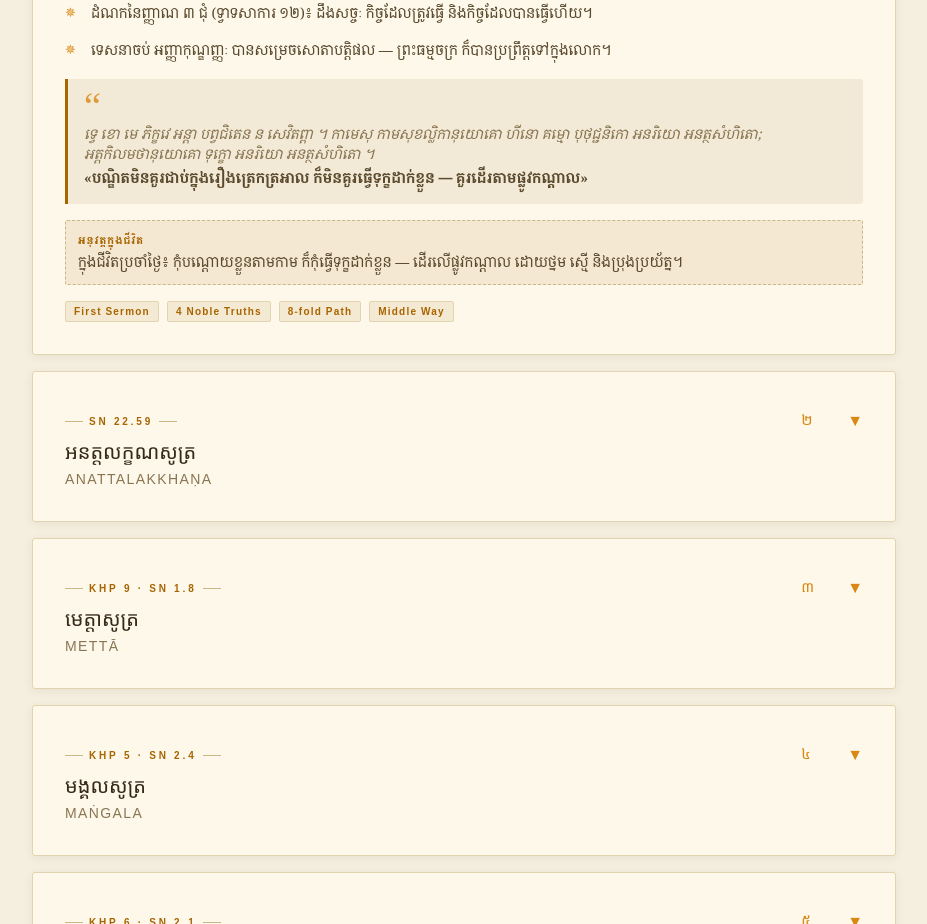
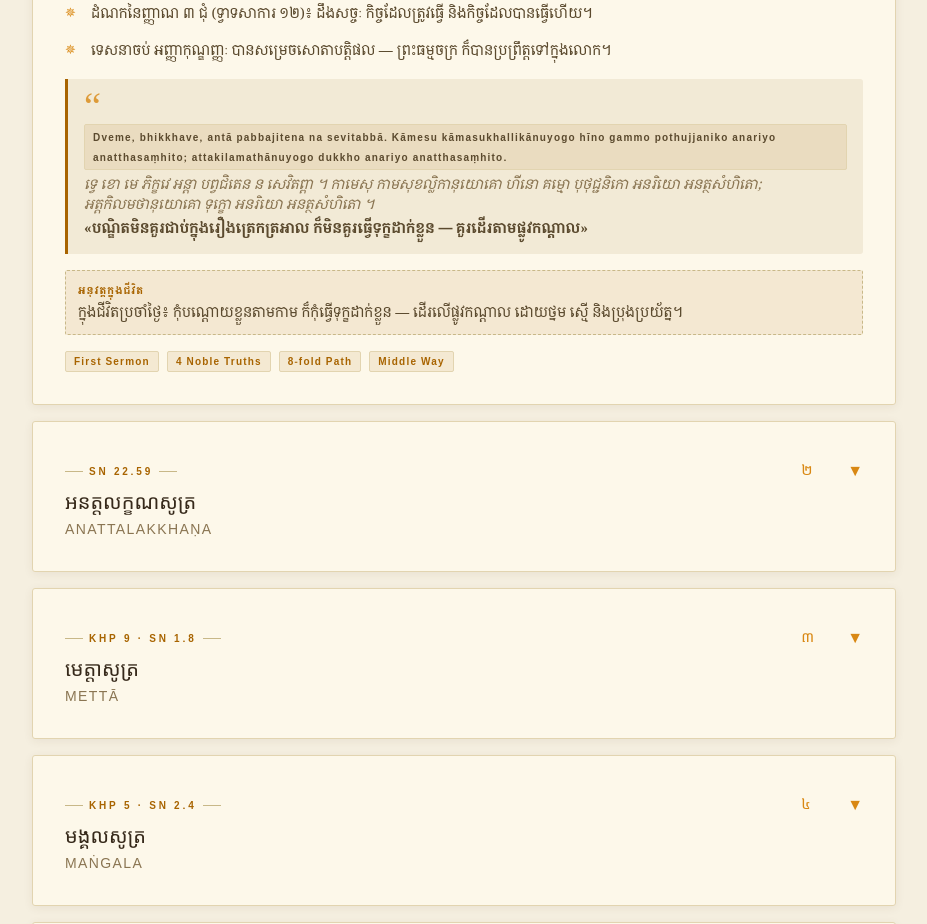
Before and after one commit to NgoytryLyhuor/buddha-dhamma, a Vue app: page /suttas in a window 1280 px wide. Shown: the part 1400-2324 px from the top of the page, without its empty margins (176-1103 px from the left). Built offline with nearby package versions, Linux system fonts and the light colour scheme; a web font is replaced by a local one.

Commit message:
feat: add accurate Roman-script Pali verses to Suttas tab

```diff
--- a/src/views/SuttasView.vue
+++ b/src/views/SuttasView.vue
@@ -62,7 +62,8 @@
           </ul>
 
           <div class="verse-box p-4 mt-4">
-            <p v-if="s.raw" class="text-sm italic" :style="{ color: 'var(--ink-muted)' }">{{ s.raw }}</p>
+            <p v-if="s.pali" class="paali text-sm" :style="{ color: 'var(--ink-soft)' }">{{ s.pali }}</p>
+            <p v-if="s.raw" class="text-sm italic mt-1" :style="{ color: 'var(--ink-muted)' }">{{ s.raw }}</p>
             <p class="text-sm mt-1 font-bold" :style="{ color: 'var(--ink-soft)' }">{{ t(s.kmVerse, s.enVerse) }}</p>
           </div>
 
@@ -118,6 +119,7 @@ const suttas = [
       { km: 'ទេសនាចប់ អញ្ញាកុណ្ឌញ្ញៈ បានសម្រេចសោតាបត្តិផល — ព្រះធម្មចក្រ ក៏បានប្រព្រឹត្តទៅក្នុងលោក។', en: 'At the end, Kondañña attained stream-entry — the wheel of Dhamma had been set rolling.' },
     ],
     raw: 'ទ្វេ ខោ មេ ភិក្ខវេ អន្តា បព្វជិតេន ន សេវិតព្ពា ។ កាមេសុ កាមសុខល្លិកានុយោគោ ហីនោ គម្មោ បុថុជ្ជនិកោ អនរិយោ អនត្ថសំហិតោ; អត្តកិលមថានុយោគោ ទុក្ខោ អនរិយោ អនត្ថសំហិតោ ។',
+    pali: 'Dveme, bhikkhave, antā pabbajitena na sevitabbā. Kāmesu kāmasukhallikānuyogo hīno gammo pothujjaniko anariyo anatthasaṃhito; attakilamathānuyogo dukkho anariyo anatthasaṃhito.',
     kmVerse: '«បណ្ឌិតមិនគួរជាប់ក្នុងរឿងត្រេកត្រអាល ក៏មិនគួរធ្វើទុក្ខដាក់ខ្លួន — គួរដើរតាមផ្លូវកណ្តាល»', enVerse: '"One should not indulge in sensual pleasures, nor torment the self — walk the Middle Way."',
     applyK: 'ក្នុងជីវិតប្រចាំថ្ងៃ៖ កុំបណ្តោយខ្លួនតាមកាម ក៏កុំធ្វើទុក្ខដាក់ខ្លួន — ដើរលើផ្លូវកណ្តាល ដោយថ្នម ស្មើ និងប្រុងប្រយ័ត្ន។', applyE: 'In daily life: neither chase pleasures nor punish yourself — walk the middle way with care and balance.',
     tags: ['First Sermon', '4 Noble Truths', '8-fold Path', 'Middle Way'],
@@ -135,6 +137,7 @@ const suttas = [
       { km: 'គ្មានអ្នកណា ជាម្ចាស់នៃអ្វី ដែលជាអនត្តា បានឡើយ — ពេលទេសនាចប់ លោកអស្សជិ បានអរហត្តផលមុនគេ ហើយទាំង ៥ អង្គ ក៏បានសម្រេច។', en: 'No one is the owner of what is not-self. When the teaching ended, Assaji first, then all five ascetics, attained arahantship.' },
     ],
     raw: 'រូបំ អនត្តា … វេទនា អនត្តា … សញ្ញា អនត្តា … សង្ខារា អនត្តា … វិញ្ញាណំ អនត្តា ។',
+    pali: 'Rūpaṃ anattā, vedanā anattā, saññā anattā, saṅkhārā anattā, viññāṇaṃ anattā.',
     kmVerse: '«រូប វេទនា សញ្ញា សង្ខារ វិញ្ញាណ សុទ្ធតែមិនមែនជាខ្លួន»', enVerse: '"Form, feeling, perception, formations, consciousness — all are not-self."',
     applyK: 'ពេលជាប់ចិត្តនឹងកាយ ឬ អារម្មណ៍ថា «របស់អញ» — រំលឹកថា អ្វីៗនេះកំពុងរលត់ ជួយបន្ធូរការប្រកាន់។', applyE: 'When clinging to your body or feelings as "mine", remember they are already passing away — this loosens the grasp.',
     tags: ['Not-Self', '5 Aggregates', 'First Arahants'],
@@ -152,6 +155,7 @@ const suttas = [
       { km: 'អ្នកបណ្តុះមេត្តា រមែងបានអនិសង្ស ១១ ប្រការ — ១) គេងលក់ស្រួល ២) ភ្ញាក់រីករាយ ៣) មិនសុបិន្តអាក្រក់ ៤) មនុស្សរាប់អានស្រឡាញ់ ៥) អមនុស្ស រាប់អាន ៦) ទេវតារក្សា ៧) ភ្លើង ពិស គ្រឿងអាវុធ មិនប៉ះពាល់ ៨) ចិត្តតាំងសមាធិបានឆាប់ ៩) មុខភ្លឺថ្លា ១០) ស្លាប់មិនភ័ន្តស្មារតី ១១) កើតក្នុងព្រហ្មលោក។', en: 'Cultivating mettā brings eleven blessings — 1) sleeping well, 2) waking happily, 3) no bad dreams, 4) loved by humans, 5) loved by non-humans, 6) guarded by devas, 7) fire, poison and weapons cannot harm, 8) quick concentration of mind, 9) a serene bright face, 10) dying unconfused, 11) rebirth in the Brahma realm.' },
     ],
     raw: 'មាតា យថា និយំ បុត្តំ អាយុសា ឯកបុត្តមនុរក្ខេ ឯវម្បិ សព្វភូតេសុ មានសម្ភាវេយ្យ អបរិមាណំ ។',
+    pali: 'Mātā yathā niyaṃ puttaṃ, āyusā ekaputtamanurakkhe; evampi sabbabhūtesu, mānasaṃ bhāvaye aparimāṇaṃ.',
     kmVerse: '«ដូចម្តាយមួយជីវិតរក្សាបុត្រ យ៉ាងណា ចូរអ្នកបាចសាយចិត្តសប្បុរសដល់សត្វទាំងអស់»', enVerse: '"Even as a mother guards her only child with her life, so let one cultivate a boundless heart toward all beings."',
     applyK: 'រាល់ព្រឹក ផ្សាយមេត្តាដល់ខ្លួនឯង ក្រុមគ្រួសារ មិត្ត — រួមទាំងអ្នកដែលធ្វើអាក្រក់ដាក់ខ្លួន — រយៈ ២-៣ នាទី។', applyE: 'Each morning, radiate mettā to yourself, your family and friends — even those who have wronged you — for two or three minutes.',
     tags: ['Goodwill', '11 Blessings', 'Paritta'],
@@ -170,6 +174,7 @@ const suttas = [
       { km: 'រហូតដល់ចិត្តមិនរវើយ កាលប៉ះពាល់នឹងធម៌លោក — នេះជាមង្គលដ៏ឧត្តម ដែលនាំដល់ព្រះនិព្វាន។', en: 'Up to an unshaken mind when touched by the ways of the world — the supreme blessing that leads to Nibbāna.' },
     ],
     raw: 'អសេវនា ច ពាលានំ បណ្ឌិតានញ្ច សេវនា បូជា ច បូជនីយានំ ឯតំ មង្គលមុត្តមំ ។',
+    pali: 'Asevanā ca bālānaṃ, paṇḍitānañca sevanā; pūjā ca pūjanīyānaṃ, etaṃ maṅgalamuttamaṃ.',
     kmVerse: '«ការមិនផ្គរជាមួយអ្នកល្ងង់ ការផ្គរជាមួយអ្នកប្រាជ្ញ ការបូជាចំពោះអ្នកគួរបូជា — នេះជាមង្គលដ៏ខ្ពស់»', enVerse: '"Not consorting with fools, consorting with the wise, honouring those worthy of honour — this is the highest blessing."',
     applyK: 'ពិនិត្យខ្លួននូវមង្គល ៣៨ ម្តងម្កាល — តើថ្ងៃនេះ យើងកំពុងបោះជំហានលើមង្គលណា?', applyE: 'From time to time check yourself against the 38 blessings — on which blessing are you standing today?',
     tags: ['38 Blessings', 'Devata Question'],
@@ -187,6 +192,7 @@ const suttas = [
       { km: 'រាល់រតនៈក្នុងលោកនេះ លោកខាងមុខ ក្នុងសួគ៌ — គ្មានអ្វីស្មើនឹងព្រះពុទ្ធ ព្រះធម៌ ព្រះសង្ឃ ។', en: 'Whatever treasure there is here or beyond, in heavens — none equals the Buddha, the Dhamma, the Sangha.' },
     ],
     raw: 'យំ កិញ្ចិ វិត្តមិធ វា ហុរម្ហិវា សគ្គេសុ វា យំ រតនំ បណីតំ ន នោ សមំ អត្ថិ តថាគតេន ។',
+    pali: 'Yaṃ kiñci vittamidha vā huramhi vā, saggesu vā yaṃ ratanaṃ paṇītaṃ; na no samaṃ atthi Tathāgatena.',
     kmVerse: '«ទ្រព្យណា ទេវៈណា ក្នុងលោកនេះ ឬលោកខាងមុខ គ្មានទេវៈណា ស្មើនឹងព្រះតថាគតឡើយ»', enVerse: '"Whatever treasure there is here or beyond, none equals the Tathāgata."',
     applyK: 'ពេលមានភ័យ ឬ សំណាងអាក្រក់ — រំលឹកគុណរតនត្រ័យ ហើយសូត្ររតនបរិត្ត។', applyE: 'In moments of fear or misfortune, recollect the Three Jewels and recite the Ratana paritta.',
     tags: ['Three Jewels', 'Protection Sutta'],
@@ -204,6 +210,7 @@ const suttas = [
       { km: 'នេះជាសេចក្តីពន្យល់ ដែលស្របនឹងបញ្ញារបស់ ព្រះអរិយៈ — ព្រះពុទ្ធទ្រង់ត្រាស់ឲ្យពិនិត្យ ដោយវែកញែកដោយខ្លួនឯង។', en: 'This is an explanation in line with the wisdom of the noble ones — the Buddha urges you to investigate it for yourself.' },
     ],
     raw: 'មាយំ សុត្តេន … មា បរំបរស្ស … មា សមណោ នោ គរុ … យទា តុម្ហេ អត្តនាវ ជានេថ អប្បេតេ ធម្មា អកុសលា សាវជ្ជា វិញ្ញុគរហិតា តទា ត្វេ បជហេថ ។',
+    pali: 'Mā anussavena, mā paramparāya, mā itikirāya, mā piṭakasampadānena, mā takkahetu, mā nayahetu, mā ākāraparivitakkena, mā diṭṭhinijjhānakkhantiyā, mā bhabbarūpatāya, mā samaṇo no garū. Yadā tumhe, kālāmā, attanāva jāneyyātha — ime dhammā akusalā, sāvajjā, viññugarahitā — atha tumhe, kālāmā, pajaheyyātha.',
     kmVerse: '«ពេលដឹងដោយខ្លួនឯងថា ធម៌ទាំងនេះអកុសល មានទោស បណ្ឌិតតិះដៀល ទើបអ្នកលះបង់»', enVerse: '"When you know for yourselves that these things are unwholesome, blameworthy, condemned by the wise — then abandon them."',
     applyK: 'ពេលឮដំណឹង ឬ ការបង្រៀនអ្វី — កុំសន្និដ្ឋានភ្លាម តែពិនិត្យលទ្ធផលពិត ដោយខ្លួនឯង។', applyE: 'On hearing any news or teaching, do not jump to conclusions — test the real outcome for yourself.',
     tags: ['Free Inquiry', 'Verify the Teachings'],
@@ -221,6 +228,7 @@ const suttas = [
       { km: 'ទេសនាចប់ ភិក្ខុ ១០០០ អង្គទាំងអស់ បានសម្រេចអរហត្តផល។', en: 'When the sermon ended, all one thousand monks attained arahantship.' },
     ],
     raw: 'សព្វំ ភិក្ខវេ អាទិត្តំ ។ កិញ្ច ភិក្ខវេ សព្វំ អាទិត្តំ? ចក្ខុំ អាទិត្តំ រូបា អាទិត្តា ចក្ខុវិញ្ញាណំ អាទិត្តំ … អាទិត្តា រាគេន អាទិត្តា ទោសេន អាទិត្តា មោហេន ។',
+    pali: 'Sabbaṃ, bhikkhave, ādittaṃ. Kiñca, bhikkhave, sabbaṃ ādittaṃ? Cakkhuṃ ādittaṃ, rūpā ādittā, cakkhuviññāṇaṃ ādittaṃ … ādittaṃ rāgena, ādittaṃ dosena, ādittaṃ mohena.',
     kmVerse: '«អ្វីៗទាំងអស់កំពុងឆេះ — ឆេះដោយភ្លើងរាគៈ ទោសៈ មោហៈ»', enVerse: '"All things are burning — burning with the fires of lust, hatred and delusion."',
     applyK: 'ពេលចិត្តរំជួល ដោយប៉ងប្រាថ្នា ឬ កំហឹង — ដឹងថាភ្លើងកំពុងឆេះ ហើយព្យាយាមពន្លត់។', applyE: 'When craving or anger flames up, recognize that the fire is burning — then work to put it out.',
     tags: ['Burning', '6 Sense Bases', 'Mass Arahantship'],
@@ -238,6 +246,7 @@ const suttas = [
       { km: 'ធម្មានុបស្សនា៖ នីវរណៈ ៥ ខន្ធ ៥ អាយតនៈ ១២ ពោជ្ឈង្គ ៧ អរិយសច្ច ៤ — ដឹងកើត-រលត់។', en: 'Contemplation of dhammas: five hindrances, five aggregates, twelve sense bases, seven awakening factors, Four Noble Truths — watched as they arise and pass.' },
     ],
     raw: 'អេកាយនោ អាយស្មន្តោ មគ្គោ សត្តានំ វិសុទ្ធិយា សោកបរិទេវានំ សមតិក្កមាយ ទុក្ខទោមនស្សានំ អត្ថង្គមាយ ញាយស្ស អធិគមាយ និព្វានស្ស សច្ឆិកិរិយាយ យទិទំ ចត្តារោ សតិប្បដ្ឋានា ។',
+    pali: 'Ekāyano ayaṃ, bhikkhave, maggo sattānaṃ visuddhiyā, sokaparidevānaṃ samatikkamāya, dukkhadomanassānaṃ atthaṅgamāya, ñāyassa adhigamāya, nibbānassa sacchikiriyāya, yadidaṃ cattāro satipaṭṭhānā.',
     kmVerse: '«ផ្លូវតែមួយ បន្សុទ្ធសត្វ ឈ្នះសោក វិនាសទុក្ខ សម្រេចនិព្វាន — គឺសតិប្បដ្ឋាន ៤»', enVerse: '"The one direct path for the purification of beings … for the realization of Nibbāna — the four foundations of mindfulness."',
     applyK: 'ចាប់ផ្តើមពីសតិដង្ហើម ៥-១០ នាទី រាល់ថ្ងៃ — ដូចដែលរៀបរាប់ក្នុងទំព័រសមាធិ។', applyE: 'Begin with mindfulness of the breath for five to ten minutes daily, as taught on the Meditation page.',
     tags: ['Mindfulness', 'Direct Path', 'Insight Manual'],
@@ -257,6 +266,7 @@ const suttas = [
       { km: 'លើសពីនេះ ទ្រង់បង្ហាញមិត្តក្លែងក្លាយ ៤ ប្រភេទ (អ្នកចូលចិត្តតែយក អ្នកចេះតែនិយាយ អ្នកលួងលោម អ្នកដឹកនាំតាមផ្លូវវិនាស) និងមិត្តពិតដោយចិត្តសប្បុរស ៤ ប្រភេទ។', en: 'Beyond this, he reveals the four false friends — the taker, the talker, the flatterer, the companion of ruin — and the four true friends who are warm at heart.' },
     ],
     raw: 'បុរត្ថិមា ទិសា មាតាបិតរោ ទក្ខិណា ទិសា អាចរិយា បច្ឆិមា ទិសា បុត្តទារា ឧត្តរា ទិសា មិត្តាមច្ចា ហេដ្ឋិមា ទិសា ទាសកម្មករា ឧបរិមា ទិសា សមណព្រាហ្មណា ។',
+    pali: 'Cha imā, gahapatiputta, disā veditabbā. Puratthimā disā mātāpitaro veditabbā, dakkhiṇā disā ācariyā veditabbā, pacchimā disā puttadārā veditabbā, uttarā disā mittāmaccā veditabbā, heṭṭhimā disā dāsakammakarā veditabbā, uparimā disā samaṇabrāhmaṇā veditabbā.',
     kmVerse: '«ទិសទាំង ៦ ដែលគួរសេពគប់៖ មាតាបិតា អាចារ្យ ប្រពន្ធ-កូន មិត្ត អ្នកបម្រើ-កម្មករ និងសមណព្រាហ្មណ៍»', enVerse: '"The six directions to be honoured: parents, teachers, wife and children, friends, servants and workers, and ascetics and brahmins."',
     applyK: 'ក្នុងគ្រួសារ និងកន្លែងធ្វើការ — សួរខ្លួនឯងថា «តើខ្ញុំកំពុងបំពេញករណីយកិច្ច ចំពោះអ្នកជុំវិញខ្លួនដែរឬទេ?»', applyE: 'In your family and workplace, ask yourself: am I fulfilling my duties toward everyone around me?',
     tags: ['Lay Ethics', '6 Directions', 'Family Duties'],
@@ -282,6 +292,7 @@ const suttas = [
       { km: 'បិទបញ្ចប់៖ ហេតុវិនាសទាំង ១២ នេះ គួរវៀរចាកទាំងអស់ — អ្នកដែលវៀរបាន មិនចាញ់ទិសណាឡើយ។', en: 'In closing: these twelve causes of ruin should all be avoided — one who avoids them is undefeated in every direction.' },
     ],
     raw: '',
+    pali: 'Parābhavantaṃ purisaṃ, mayaṃ pucchāma Gotama; bhavantaṃ puṭṭhumāgamma, kiṃ parābhavato mukhaṃ?',
     kmVerse: '«បុគ្គលណា ប្រកបនូវហេតុវិនាសទាំងនេះ — បុគ្គលនោះ ឈ្មោះថា អ្នកវិនាស»', enVerse: '"One who pursues these causes is called a person in ruin — abandon them and stand apart."',
     applyK: 'រាល់ល្ងាច សួរខ្លួនឯងថា «ថ្ងៃនេះ ខ្ញុំកំពុងបោះជំហាន លើផ្លូវណា?» — ឃើញវិនាសហើយ កែមកធម៌វិញ។', applyE: 'Each evening ask yourself which of these you might be sliding into — then steer back to the Dhamma.',
     tags: ['Causes of Ruin', 'Lay Advice', 'Devata Question'],
```
